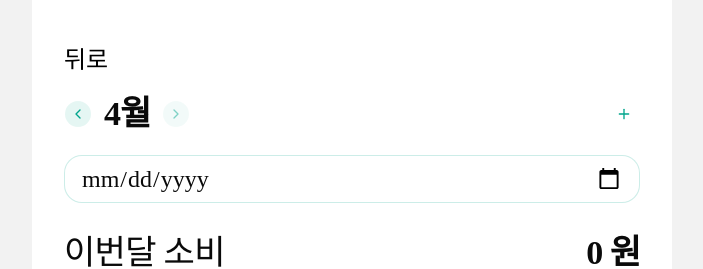
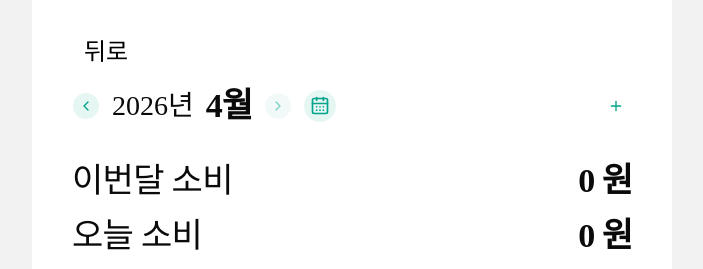
Before and after one commit to My-Golden-Kids/MGK, a Next.js app in the folder FE/: page /finance/expense in a window 1280 px wide. Shown: the top 269 px of the page, without its empty margins (288-991 px from the left). Built offline with nearby package versions, Linux system fonts and the light colour scheme; no server answers.

Commit message:
fix: 재정 달력 개선

```diff
--- a/FE/app/finance/expense/page.tsx
+++ b/FE/app/finance/expense/page.tsx
@@ -12,9 +12,15 @@ import { Card } from '@/components/ui/card';
 import { Input } from '@/components/ui/input';
 import { Separator } from '@/components/ui/separator';
 import { clientFetch } from '@/lib/auth';
-import { ChevronLeft, ChevronRight, Plus, Search } from 'lucide-react';
+import {
+  CalendarDays,
+  ChevronLeft,
+  ChevronRight,
+  Plus,
+  Search,
+} from 'lucide-react';
 import Link from 'next/link';
-import { useEffect, useMemo, useState } from 'react';
+import { useEffect, useMemo, useRef, useState } from 'react';
 
 type ExpenseGroup = {
   id: string;
@@ -79,17 +85,17 @@ function formatDateInputValue(date: Date) {
   return `${year}-${month}-${day}`;
 }
 
+function formatYearLabel(date: Date) {
+  return `${date.getFullYear()}년`;
+}
+
 function formatMonthLabel(date: Date) {
   return `${date.getMonth() + 1}월`;
 }
 
-function formatDateLabel(value: string) {
-  const date = new Date(value);
-  return `${date.getDate()}일 ${DAY_LABELS[date.getDay()]}`;
-}
-
 export default function FinanceExpensesPage() {
   const today = useMemo(() => new Date(), []);
+  const dateInputRef = useRef<HTMLInputElement | null>(null);
   const [monthOffset, setMonthOffset] = useState(0);
   const [selectedDate, setSelectedDate] = useState('');
   const [searchQuery, setSearchQuery] = useState('');
@@ -262,13 +268,43 @@ export default function FinanceExpensesPage() {
     }
   };
 
+  const handleCalendarButtonClick = () => {
+    const input = dateInputRef.current;
+
+    if (!input) {
+      return;
+    }
+
+    if ('showPicker' in input) {
+      input.showPicker();
+      return;
+    }
+
+    input.click();
+  };
+
   return (
     <div className="relative flex min-h-dvh flex-col bg-white text-foreground">
-      <main className="flex-1 p-8">
-        <div className="grid grid-cols-3 items-baseline">
-          <div className="-ml-3 justify-self-start">
-            <BackButton />
-          </div>
+      <main className="flex-1 px-5 pt-3 sm:px-6 sm:pt-4 md:px-8 md:pt-5 lg:px-10 lg:pt-6">
+        <input
+          ref={dateInputRef}
+          type="date"
+          value={selectedDate}
+          onChange={(event) => {
+            const nextValue = event.target.value;
+            setSelectedDate(nextValue);
+
+            if (!nextValue) {
+              setMonthOffset(0);
+            }
+          }}
+          max={formatDateInputValue(today)}
+          className="sr-only"
+          aria-label="날짜 선택"
+        />
+
+        <div className="ml-[-12]">
+          <BackButton />
         </div>
 
         <section className="flex items-center justify-between">
@@ -283,6 +319,9 @@ export default function FinanceExpensesPage() {
             >
               <ChevronLeft className="h-5 w-5" />
             </Button>
+            <p className="font-medium text-[20px] text-foreground md:text-[24px] lg:text-[28px]">
+              {formatYearLabel(currentMonth)}
+            </p>
             <h1
               className={`${RESPONSIVE_TEXT_SIZE} font-semibold text-foreground tracking-[-0.03em]`}
             >
@@ -299,6 +338,14 @@ export default function FinanceExpensesPage() {
             >
               <ChevronRight className="h-5 w-5" />
             </Button>
+            <button
+              type="button"
+              onClick={handleCalendarButtonClick}
+              className="flex h-7 w-7 cursor-pointer items-center justify-center rounded-full bg-[var(--color-main-green)]/10 text-[var(--color-main-green)] transition-all hover:bg-[var(--color-main-green)]/15 hover:brightness-95 md:h-8 md:w-8"
+              aria-label="캘린더로 날짜 선택"
+            >
+              <CalendarDays className="h-4.5 w-4.5 md:h-5 md:w-5" />
+            </button>
           </div>
 
           <Link
@@ -315,23 +362,6 @@ export default function FinanceExpensesPage() {
               <Plus className="h-8 w-8" />
             </Button>
           </Link>
-        </section>
-
-        <section className="mt-4">
-          <Input
-            type="date"
-            value={selectedDate}
-            onChange={(event) => {
-              const nextValue = event.target.value;
-              setSelectedDate(nextValue);
-
-              if (!nextValue) {
-                setMonthOffset(0);
-              }
-            }}
-            max={formatDateInputValue(today)}
-            className="h-12 cursor-pointer rounded-2xl border border-[var(--color-main-green)]/20 bg-white px-4 text-[16px] text-foreground transition-all hover:brightness-95 focus-visible:ring-0 [&::-webkit-calendar-picker-indicator]:cursor-pointer [&::-webkit-calendar-picker-indicator]:transition-all [&::-webkit-calendar-picker-indicator:hover]:brightness-90 sm:text-[16px] md:text-[20px] lg:text-[24px]"
-          />
         </section>
 
         <section className="mt-6 space-y-1">
```
